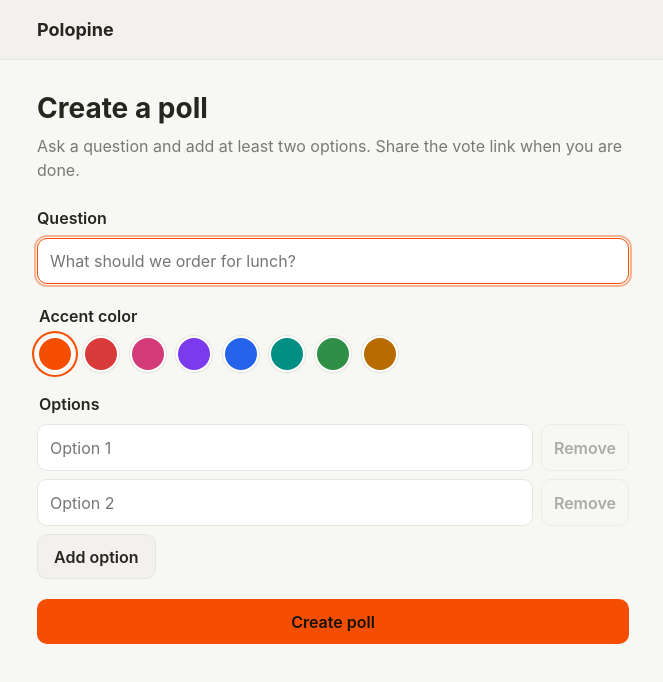
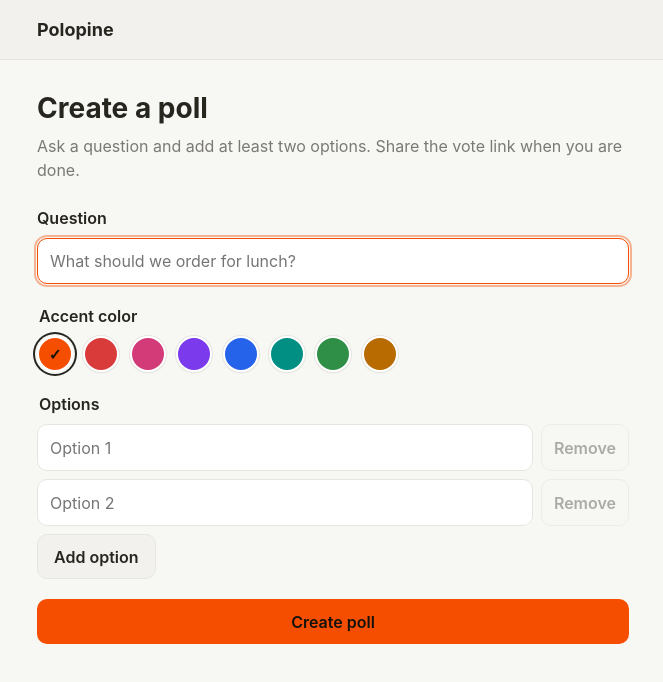
Before and after one commit to santiagogarza/polopine-frontend, a React (Vite) app: page /create in a window 1280 px wide. Shown: the top 682 px of the page, without its empty margins (307-970 px from the left). Built offline with nearby package versions, Linux system fonts and the light colour scheme; no server answers.

Commit message:
fix(ui): clarify accent swatch state
Co-authored-by: santigarzacursor <santigarzacursor@gmail.com>

```diff
--- a/src/pages/CreatePoll.tsx
+++ b/src/pages/CreatePoll.tsx
@@ -100,13 +100,20 @@ export function CreatePoll() {
                     ? "accent-swatch accent-swatch-selected"
                     : "accent-swatch"
                 }
-                style={{ "--swatch-color": color.hex } as CSSProperties}
+                style={
+                  {
+                    "--swatch-color": color.hex,
+                    "--swatch-contrast": color.contrast,
+                  } as CSSProperties
+                }
                 aria-label={color.label}
                 aria-pressed={color.key === accentColor}
                 title={color.label}
                 onClick={() => setAccentColor(color.key)}
               >
-                <span className="sr-only">{color.label}</span>
+                <span className="accent-swatch-check" aria-hidden="true">
+                  {color.key === accentColor ? "✓" : ""}
+                </span>
               </button>
             ))}
           </div>
--- a/src/styles.css
+++ b/src/styles.css
@@ -100,18 +100,6 @@ a:hover {
   margin: 0 0 0.5rem;
   font-size: 1.75rem;
   line-height: 1.2;
-}
-
-.sr-only {
-  position: absolute;
-  width: 1px;
-  height: 1px;
-  padding: 0;
-  margin: -1px;
-  overflow: hidden;
-  clip: rect(0, 0, 0, 0);
-  white-space: nowrap;
-  border: 0;
 }
 
 .page-home > .join-qr {
@@ -250,12 +238,17 @@ input[type="text"]:focus {
 }
 
 .accent-swatch {
+  position: relative;
+  display: inline-flex;
+  align-items: center;
+  justify-content: center;
   width: 2.25rem;
   height: 2.25rem;
   padding: 0;
   border: 2px solid #fff;
   border-radius: 999px;
   background: var(--swatch-color);
+  color: var(--swatch-contrast);
   box-shadow:
     0 0 0 1px var(--card-border),
     0 1px 2px rgb(38 37 30 / 8%);
@@ -277,8 +270,14 @@ input[type="text"]:focus {
 
 .accent-swatch-selected {
   box-shadow:
-    0 0 0 3px var(--bg),
-    0 0 0 5px var(--swatch-color);
+    0 0 0 2px var(--bg),
+    0 0 0 4px var(--fg);
+}
+
+.accent-swatch-check {
+  font-size: 0.95rem;
+  font-weight: 800;
+  line-height: 1;
 }
 
 .option-row {
```
